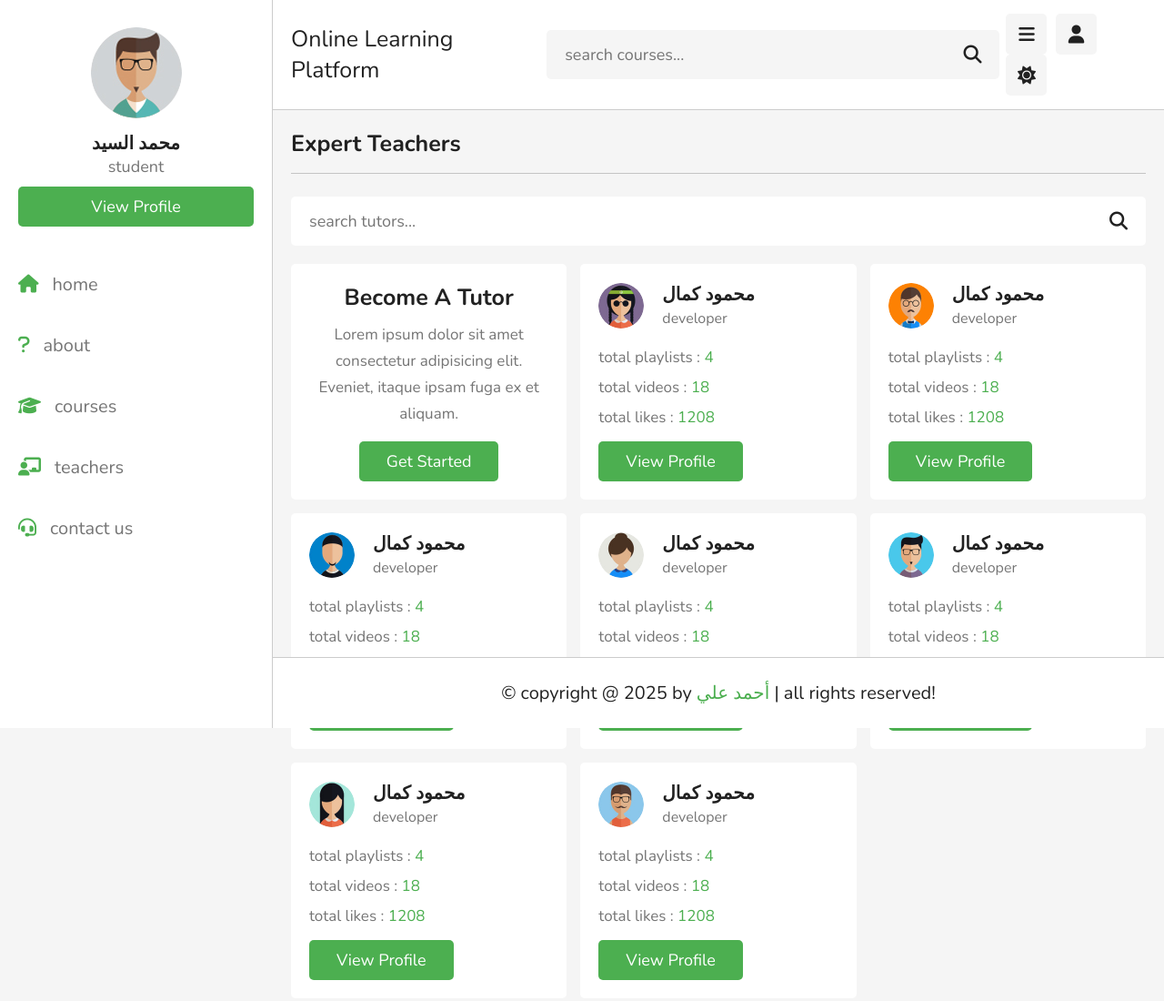
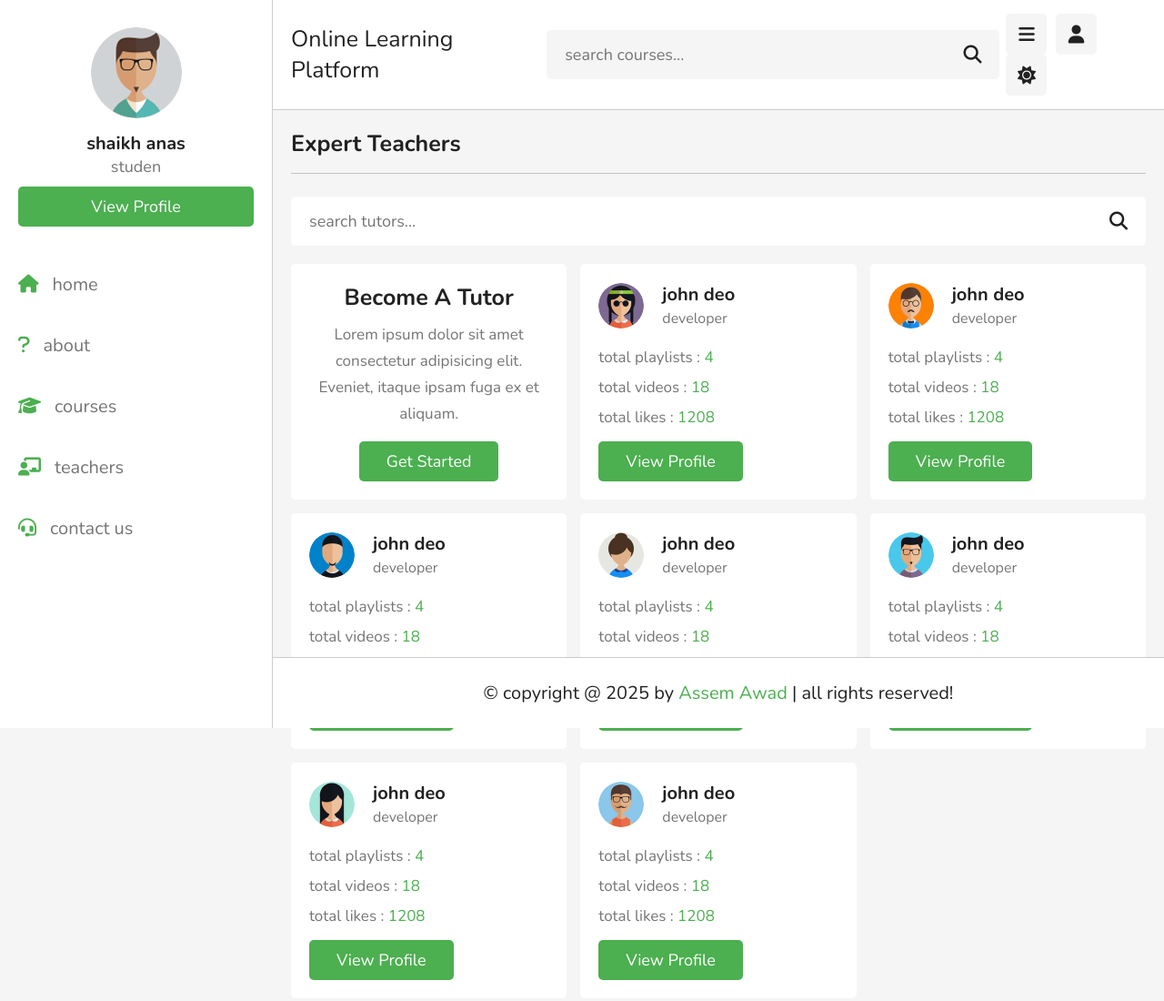
Before and after one commit to AssemAwadRagheb/education, a plain HTML site: page teachers.html in a window 1280 px wide. Shown: the whole page at 91% size. Drawn offline with nearby package versions, Linux system fonts and the light colour scheme.

Commit message:
Update teachers.html

```diff
--- a/teachers.html
+++ b/teachers.html
@@ -35,8 +35,8 @@
 
       <div class="profile">
          <img src="images/pic-1.jpg" class="image" alt="">
-         <h3 class="name">محمد السيد</h3>
-         <p class="role">student</p>
+         <h3 class="name">shaikh anas</h3>
+         <p class="role">studen</p>
          <a href="profile.html" class="btn">view profile</a>
          <div class="flex-btn">
             <a href="login.html" class="option-btn">login</a>
@@ -56,8 +56,8 @@
 
    <div class="profile">
       <img src="images/pic-1.jpg" class="image" alt="">
-      <h3 class="name">محمد السيد</h3>
-      <p class="role">student</p>
+      <h3 class="name">shaikh anas</h3>
+      <p class="role">studen</p>
       <a href="profile.html" class="btn">view profile</a>
    </div>
 
@@ -92,7 +92,7 @@
          <div class="tutor">
             <img src="images/pic-2.jpg" alt="">
             <div>
-               <h3>محمود كمال</h3>
+               <h3>john deo</h3>
                <span>developer</span>
             </div>
          </div>
@@ -106,7 +106,7 @@
          <div class="tutor">
             <img src="images/pic-3.jpg" alt="">
             <div>
-               <h3>محمود كمال</h3>
+               <h3>john deo</h3>
                <span>developer</span>
             </div>
          </div>
@@ -120,7 +120,7 @@
          <div class="tutor">
             <img src="images/pic-4.jpg" alt="">
             <div>
-               <h3>محمود كمال</h3>
+               <h3>john deo</h3>
                <span>developer</span>
             </div>
          </div>
@@ -134,7 +134,7 @@
          <div class="tutor">
             <img src="images/pic-5.jpg" alt="">
             <div>
-               <h3>محمود كمال</h3>
+               <h3>john deo</h3>
                <span>developer</span>
             </div>
          </div>
@@ -148,7 +148,7 @@
          <div class="tutor">
             <img src="images/pic-6.jpg" alt="">
             <div>
-               <h3>محمود كمال</h3>
+               <h3>john deo</h3>
                <span>developer</span>
             </div>
          </div>
@@ -162,7 +162,7 @@
          <div class="tutor">
             <img src="images/pic-7.jpg" alt="">
             <div>
-               <h3>محمود كمال</h3>
+               <h3>john deo</h3>
                <span>developer</span>
             </div>
          </div>
@@ -176,7 +176,7 @@
          <div class="tutor">
             <img src="images/pic-8.jpg" alt="">
             <div>
-               <h3>محمود كمال</h3>
+               <h3>john deo</h3>
                <span>developer</span>
             </div>
          </div>
@@ -205,7 +205,7 @@
 
 <footer class="footer">
 
-   &copy; copyright @ 2025 by <span>أحمد علي</span> | all rights reserved!
+   &copy; copyright @ 2025 by <span>Assem Awad</span> | all rights reserved!
 
 
 </footer>
```
